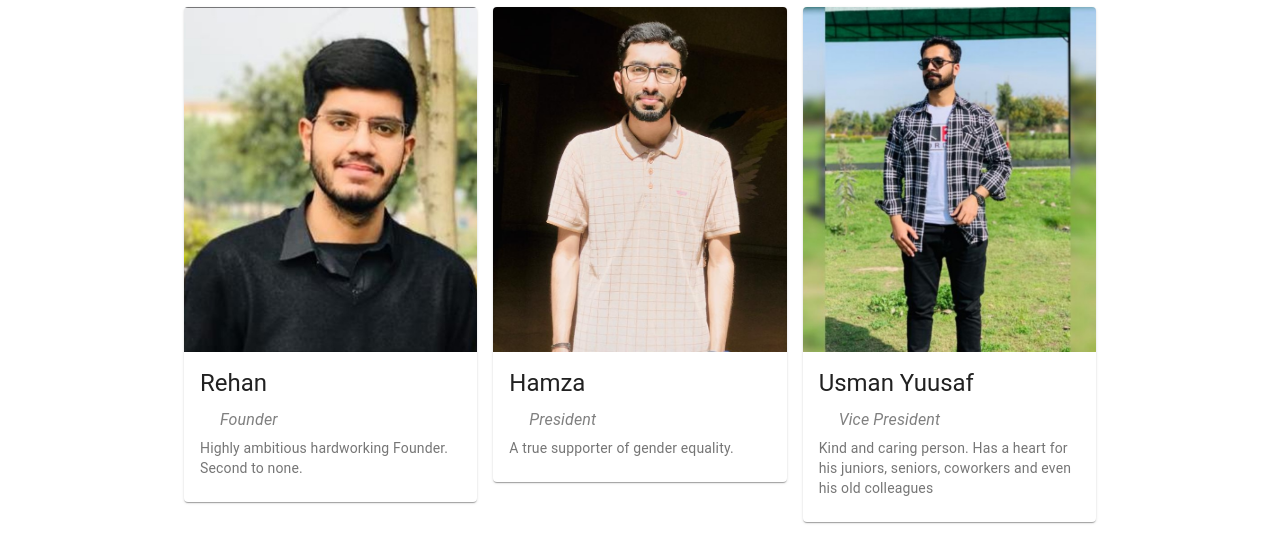
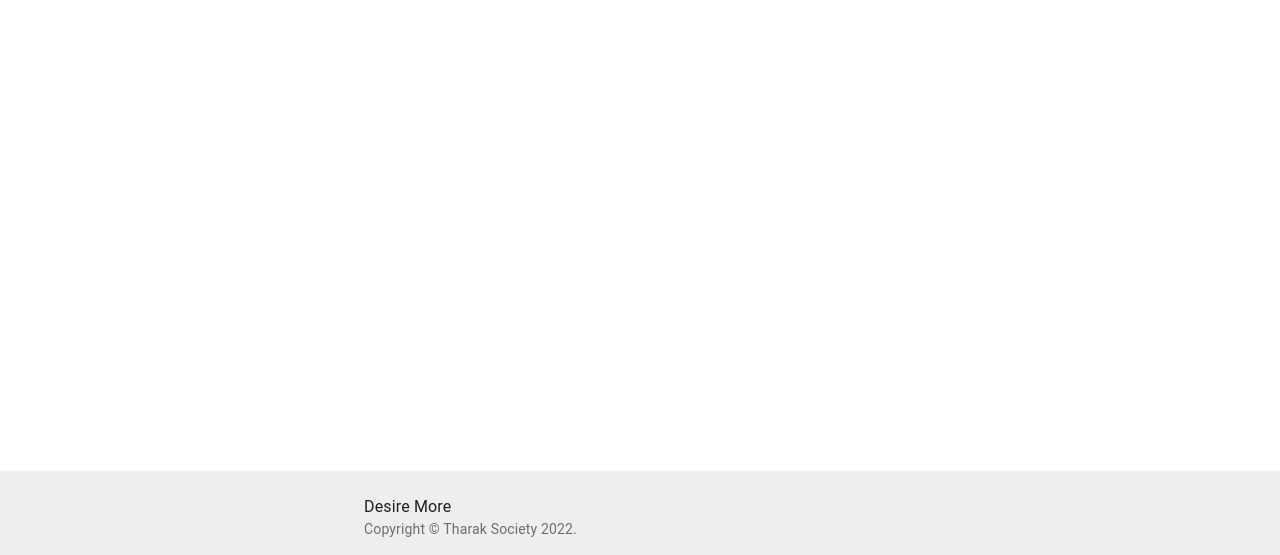
Before and after one commit to testvers/ts, a Gatsby site: page /about in a window 1280 px wide. Shown: the part 237-792 px from the top of the page. Built offline with nearby package versions, Linux system fonts and the light colour scheme; Gatsby itself is replaced by a stand-in of ours.

Commit message:
Update about.tsx

```diff
--- a/src/pages/about.tsx
+++ b/src/pages/about.tsx
@@ -39,7 +39,7 @@ const AboutUs: FC = () => {
 
       <Typography variant="h4">Members:</Typography>
       <div className={classed.root}>
-        <Grid container spacing={2}>
+        {/*<Grid container spacing={2}>
         <Grid item xs={12} sm={12} md={6} lg={4} xl={4}>
             <Cards
               alt="Founder"
@@ -85,7 +85,7 @@ const AboutUs: FC = () => {
               img={Shakeel}
             />
           </Grid>
-        </Grid>
+        </Grid>*/}
       </div>
     </Container>
   )
```
